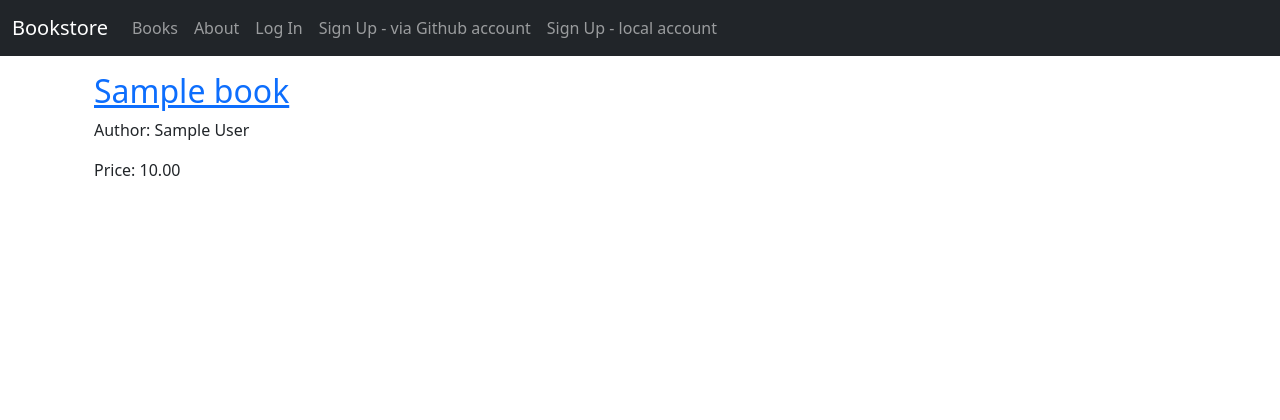
After one commit to PeterAugustinak/django-bookstore, a Django app: page /books/00000000-0000-0000-0000-000000000001 in a window 1280 px wide. The commit adds this page. Shown: the top 420 px of the page. Run offline with Django 4.2, Linux system fonts and the light colour scheme; tables that the repository leaves empty hold one stand-in row (values such as "Sample post"); parts of the project's set-up code (start-up, migrations or seed data) failed here and were passed over; some libraries are stand-ins or nearby versions.

Commit message:
Books app, change from id to uuid for book, tests

```diff
--- /dev/null
+++ b/books/apps.py
@@ -0,0 +1,6 @@
+from django.apps import AppConfig
+
+
+class BooksConfig(AppConfig):
+    default_auto_field = 'django.db.models.BigAutoField'
+    name = 'books'
--- /dev/null
+++ b/books/models.py
@@ -0,0 +1,21 @@
+import uuid
+
+from django.db import models
+from django.urls import reverse
+
+
+class Book(models.Model):
+    id = models.UUIDField(
+        primary_key=True,
+        default=uuid.uuid4,
+        editable=False,
+    )
+    title = models.CharField(max_length=200)
+    author = models.CharField(max_length=200)
+    price = models.DecimalField(max_digits=6, decimal_places=2)
+
+    def __str__(self):
+        return f'{self.title} by {self.author}'
+
+    def get_absolute_url(self):
+      return reverse("book_detail", args=[str(self.id)])
--- /dev/null
+++ b/books/urls.py
@@ -0,0 +1,9 @@
+from django.urls import path
+
+from .views import BookListView, BookDetailView
+
+
+urlpatterns = [
+    path("", BookListView.as_view(), name="books_list"),
+    path("<uuid:pk>", BookDetailView.as_view(), name="book_detail"),
+]
--- /dev/null
+++ b/books/views.py
@@ -0,0 +1,16 @@
+from django.shortcuts import render
+from django.views.generic import ListView, DetailView
+
+from .models import Book
+
+
+class BookListView(ListView):
+    model = Book
+    context_object_name = "book_list"
+    template_name = "books/books_list.html"
+
+
+class BookDetailView(DetailView):
+    model = Book
+    context_object_name = "book"
+    template_name = "books/book_detail.html"
--- a/django_project/settings.py
+++ b/django_project/settings.py
@@ -53,7 +53,8 @@ INSTALLED_APPS = [
 
     # local
     'accounts.apps.AccountsConfig',
-    'pages.apps.PagesConfig'
+    'pages.apps.PagesConfig',
+    'books.apps.BooksConfig',
 ]
 
 MIDDLEWARE = [
--- a/django_project/urls.py
+++ b/django_project/urls.py
@@ -23,4 +23,5 @@ urlpatterns = [
     path('accounts/', include("allauth.urls")),
     # local apps
     path('', include("pages.urls")),
+    path('books/', include("books.urls")),
 ]
--- a/static/css/base.css
+++ b/static/css/base.css
@@ -12,3 +12,7 @@ h1 {
     height: 300px;
     width: auto;
 }
+
+.container {
+    padding-left: 1rem;
+}
--- a/templates/_base.html
+++ b/templates/_base.html
@@ -1,8 +1,7 @@
 {% load static %}
-{% load socialaccount %}
 
 <!DOCTYPE html>
-<html>
+<html lang="en">
 <head>
   <meta charset="utf-8">
   <title>{% block title %}Bookstore{% endblock title %}</title>
@@ -11,44 +10,22 @@
   <!-- CSS -->
   <link rel="stylesheet" href="{% static 'css/base.css' %}">
 </head>
+
 <body>
-  <nav class="navbar navbar-expand-md navbar-dark fixed-top bg-dark">
-    <div class="container-fluid">
-      <a class="navbar-brand" href="{% url 'home' %}">Bookstore</a>
-      <button class="navbar-toggler" type="button" data-bs-toggle="collapse" data-bs-target="#navbarCollapse" aria-controls="navbarCollapse" aria-expanded="false" aria-label="Toggle navigation">
-        <span class="navbar-toggler-icon"></span>
-      </button>
-      <div class="collapse navbar-collapse" id="navbarCollapse">
-        <ul class="navbar-nav me-auto mb-2 mb-md-0">
-          <li class="nav-item">
-            <a class="nav-link" href="{% url 'about' %}">About</a>
-          </li>
-          {% if user.is_authenticated %}
-          <li class="nav-item">
-            <a class="nav-link" href="{% url 'account_logout' %}">Log Out</a>
-          </li>
-          {% else %}
-          <li class="nav-item">
-            <a class="nav-link" href="{% url 'account_login' %}">Log In</a>
-          </li>
-          <li class="nav-item">
-          <a class="nav-link" href="{% provider_login_url 'github' %}">Sign Up - via Github account</a>
-          </li>
+    <header>
+        {% include "navigation.html" %}
+    </header>
 
-          <li class="nav-item">
-            <a class="nav-link" href="{% url 'account_signup' %}">Sign Up - local account</a>
-          </li>
-          {% endif %}
-        </ul>
+    <main>
+      <div class="container">
+        {% block content %}
+        {% endblock content %}
       </div>
-    </div>
-  </nav>
-  <div class="container">
-    {% block content %}
-    {% endblock content %}
-  </div>
+    </main>
+
   <script src="https://cdn.jsdelivr.net/npm/bootstrap@5.1.3/dist/js/bootstrap.bundle.min.js" integrity="sha384-ka7Sk0Gln4gmtz2MlQnikT1wXgYsOg+OMhuP+IlRH9sENBO0LRn5q+8nbTov4+1p" crossorigin="anonymous"></script>
   <!-- JavaScript -->
   <script src="{% static 'js/base.js' %}"></script>
+
 </body>
 </html>
--- /dev/null
+++ b/templates/books/book_detail.html
@@ -0,0 +1,11 @@
+{% extends "_base.html" %}
+
+{% block title %}{{ object.title }}{% endblock title %}
+
+{% block content %}
+    <div class="book-detail">
+        <h2><a href="">{{ book.title }}</a></h2>
+        <p>Author: {{ book.author }}</p>
+        <p>Price: {{ book.price }}</p>
+</div>
+{% endblock content %}
--- /dev/null
+++ b/templates/navigation.html
@@ -0,0 +1,36 @@
+{% load socialaccount %}
+
+<nav class="navbar navbar-expand-md navbar-dark fixed-top bg-dark">
+    <div class="container-fluid">
+      <a class="navbar-brand" href="{% url 'home' %}">Bookstore</a>
+      <button class="navbar-toggler" type="button" data-bs-toggle="collapse" data-bs-target="#navbarCollapse" aria-controls="navbarCollapse" aria-expanded="false" aria-label="Toggle navigation">
+        <span class="navbar-toggler-icon"></span>
+      </button>
+      <div class="collapse navbar-collapse" id="navbarCollapse">
+        <ul class="navbar-nav me-auto mb-2 mb-md-0">
+          <li class="nav-item">
+            <a class="nav-link" href="{% url 'books_list' %}">Books</a>
+          </li>
+          <li class="nav-item">
+            <a class="nav-link" href="{% url 'about' %}">About</a>
+          </li>
+          {% if user.is_authenticated %}
+          <li class="nav-item">
+            <a class="nav-link" href="{% url 'account_logout' %}">Log Out</a>
+          </li>
+          {% else %}
+          <li class="nav-item">
+            <a class="nav-link" href="{% url 'account_login' %}">Log In</a>
+          </li>
+          <li class="nav-item">
+          <a class="nav-link" href="{% provider_login_url 'github' %}">Sign Up - via Github account</a>
+          </li>
+
+          <li class="nav-item">
+            <a class="nav-link" href="{% url 'account_signup' %}">Sign Up - local account</a>
+          </li>
+          {% endif %}
+        </ul>
+      </div>
+    </div>
+  </nav>
```
Also changed, not shown: books/admin.py (added, +10 -0 lines), books/tests.py (added, +34 -0 lines), templates/books/books_list.html (added, +11 -0 lines), books/__init__.py (added), books/migrations/0001_initial.py (added), books/migrations/__init__.py (added).
